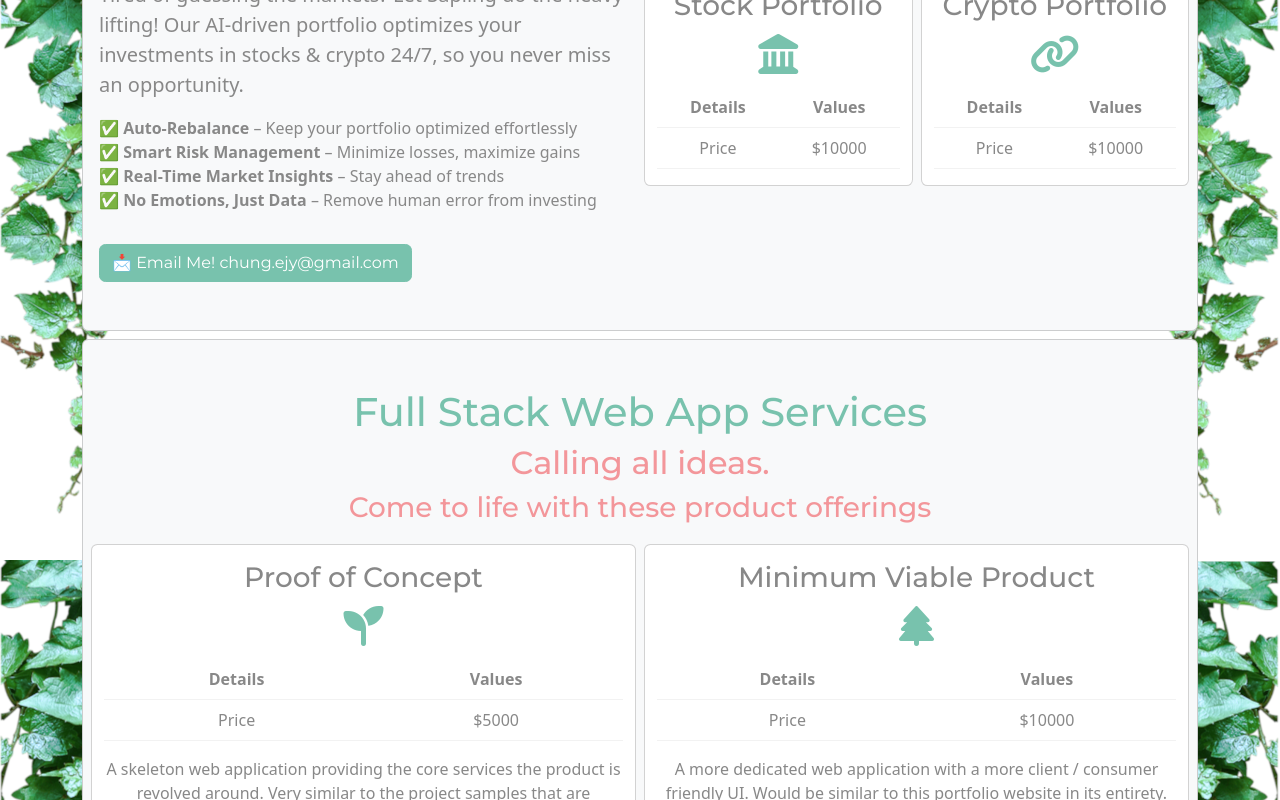
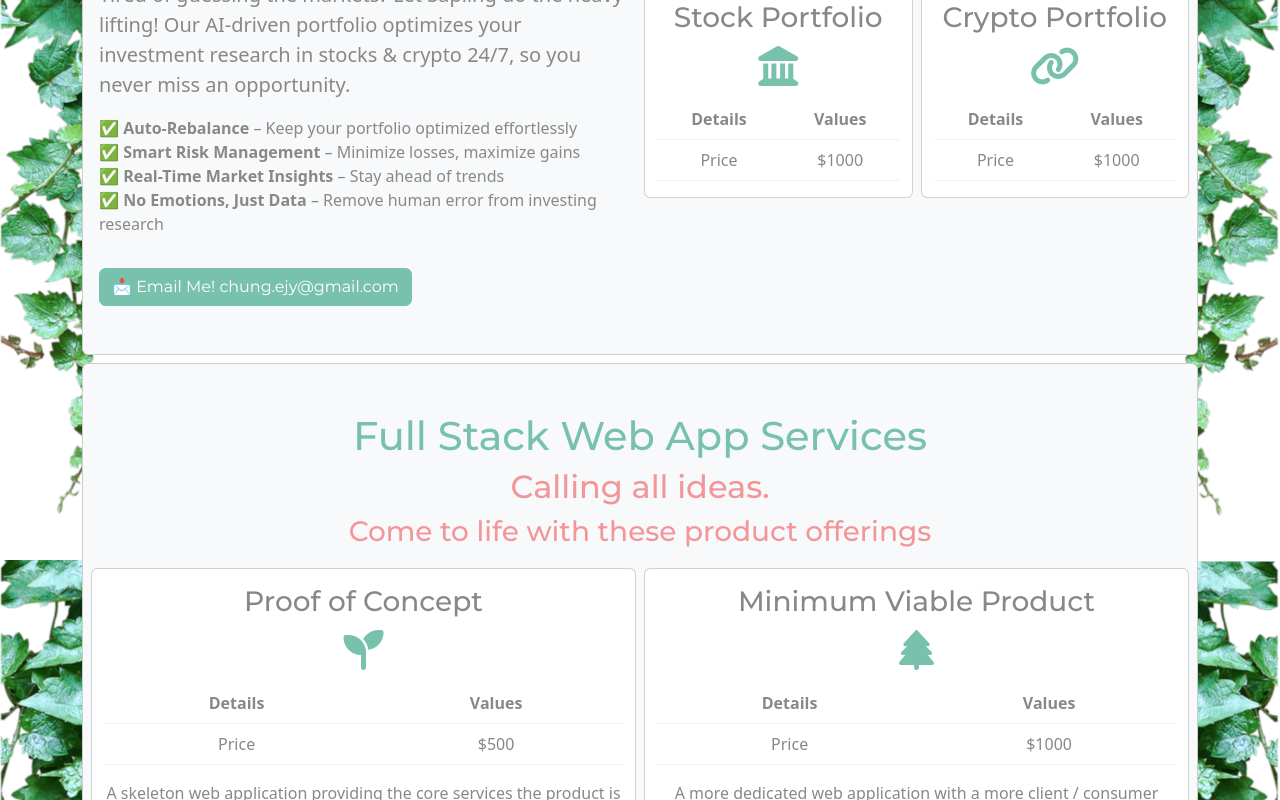
Before and after one commit to chung-ejy/portfolio, a React (Vite) app: page /services in a window 1280 px wide. Shown: the part 240-1040 px from the top of the page. Built offline with nearby package versions, Linux system fonts and the light colour scheme.

Commit message:
price updates

```diff
--- a/src/components/data/SaplingProductCard.jsx
+++ b/src/components/data/SaplingProductCard.jsx
@@ -7,13 +7,13 @@ const SaplingProductCard = () => {
             <h1 className="fw-bold">Invest Smarter with AI-Powered Automation! 🚀</h1>
             <p className="lead text-muted">
               Tired of guessing the markets? Let <strong>Sapling</strong> do the heavy lifting!
-              Our AI-driven portfolio optimizes your investments in <strong>stocks & crypto</strong> 24/7, so you never miss an opportunity.
+              Our AI-driven portfolio optimizes your investment research in <strong>stocks & crypto</strong> 24/7, so you never miss an opportunity.
             </p>
             <ul className="list-unstyled">
               <li>✅ <strong>Auto-Rebalance</strong> – Keep your portfolio optimized effortlessly</li>
               <li>✅ <strong>Smart Risk Management</strong> – Minimize losses, maximize gains</li>
               <li>✅ <strong>Real-Time Market Insights</strong> – Stay ahead of trends</li>
-              <li>✅ <strong>No Emotions, Just Data</strong> – Remove human error from investing</li>
+              <li>✅ <strong>No Emotions, Just Data</strong> – Remove human error from investing research</li>
             </ul>
             <a href="mailto:chung.ejy@gmail.com" className="btn btn-primary mt-3">
               📩 Email Me! chung.ejy@gmail.com
@@ -27,7 +27,7 @@ const SaplingProductCard = () => {
                     <tr><th>Details</th><th className="d-none d-lg-table-cell">Values</th></tr>
                 </thead>
                 <tbody>
-                <tr><td className="d-lg-table-cell">Price</td><td className="d-none d-lg-table-cell">$10000</td></tr>
+                <tr><td className="d-lg-table-cell">Price</td><td className="d-none d-lg-table-cell">$1000</td></tr>
                 </tbody>
             </table>
         </div>
@@ -39,7 +39,7 @@ const SaplingProductCard = () => {
                     <tr><th>Details</th><th className="d-none d-lg-table-cell">Values</th></tr>
                 </thead>
                 <tbody>
-                <tr><td className="d-lg-table-cell">Price</td><td className="d-none d-lg-table-cell">$10000</td></tr>
+                <tr><td className="d-lg-table-cell">Price</td><td className="d-none d-lg-table-cell">$1000</td></tr>
                 </tbody>
             </table>
         </div>
--- a/src/components/pages/FullStackServices.jsx
+++ b/src/components/pages/FullStackServices.jsx
@@ -19,7 +19,7 @@ const FullStackServices = () => {
                     <tr><th>Details</th><th className="d-none d-lg-table-cell">Values</th></tr>
                 </thead>
                 <tbody>
-                <tr><td className="d-lg-table-cell">Price</td><td className="d-none d-lg-table-cell">$5000</td></tr>
+                <tr><td className="d-lg-table-cell">Price</td><td className="d-none d-lg-table-cell">$500</td></tr>
                 </tbody>
             </table>
             <p className="card-text mb-2">
@@ -35,7 +35,7 @@ const FullStackServices = () => {
                     <tr><th>Details</th><th className="d-none d-lg-table-cell">Values</th></tr>
                 </thead>
                 <tbody>
-                <tr><td className="d-lg-table-cell">Price</td><td className="d-none d-lg-table-cell">$10000</td></tr>
+                <tr><td className="d-lg-table-cell">Price</td><td className="d-none d-lg-table-cell">$1000</td></tr>
                 </tbody>
             </table>
             <p className="card-text mb-2">
```
